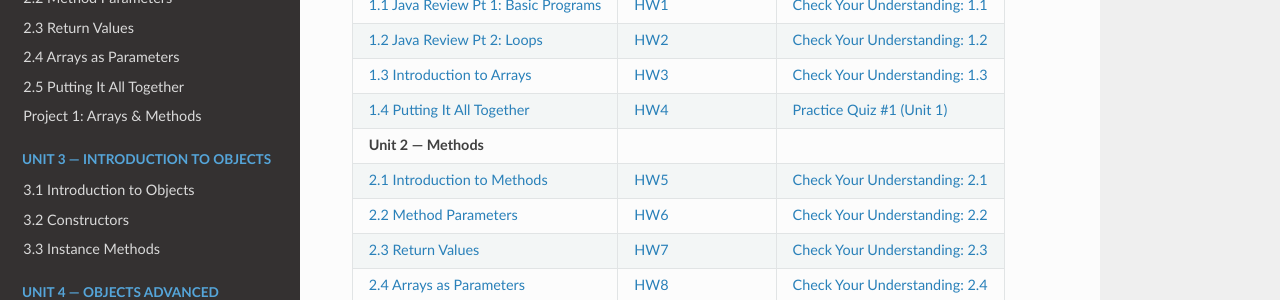
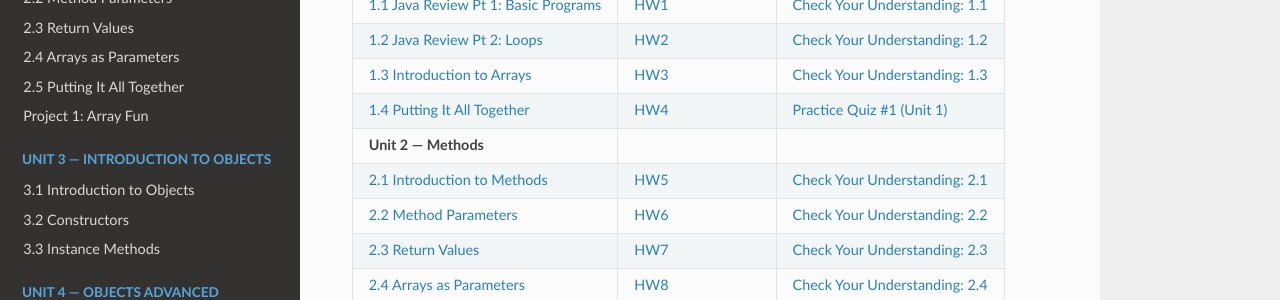
Before and after one commit to kjergens/cs2-site, an MkDocs documentation site: the page built from docs/index.md, in a window 1280 px wide. Shown: the part 435-735 px from the top of the page. Built offline with MkDocs 1.6.1, drawn with Linux system fonts in a browser that asks for light colours; nearby versions of some CDN libraries.

Commit message:
nav edit

```diff
--- a/mkdocs.yml
+++ b/mkdocs.yml
@@ -33,7 +33,7 @@ nav:
     - "2.3 Return Values": unit2/notes_03_return_values.md
     - "2.4 Arrays as Parameters": unit2/notes_04_arrays_as_parameters.md
     - "2.5 Putting It All Together": unit2/notes_05_method_overloading.md
-    - "Project 1: Arrays & Methods": unit2/project1.md
+    - "Project 1: Array Fun": unit2/project1.md
   - Unit 3 — Introduction to Objects:
     - "3.1 Introduction to Objects": unit3/notes_01_intro_to_objects.md
     - "3.2 Constructors": unit3/notes_02_constructors.md
```
